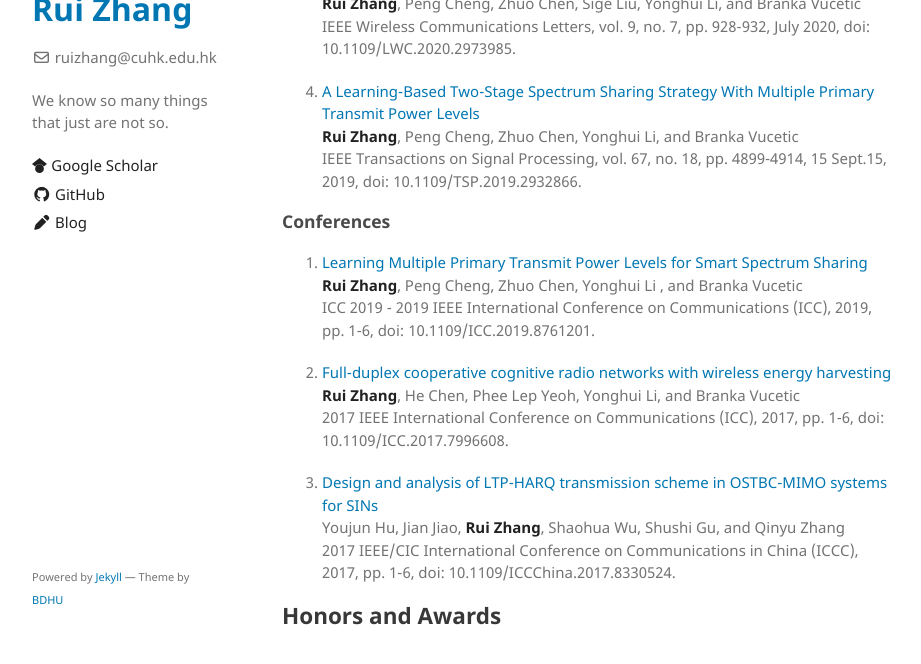
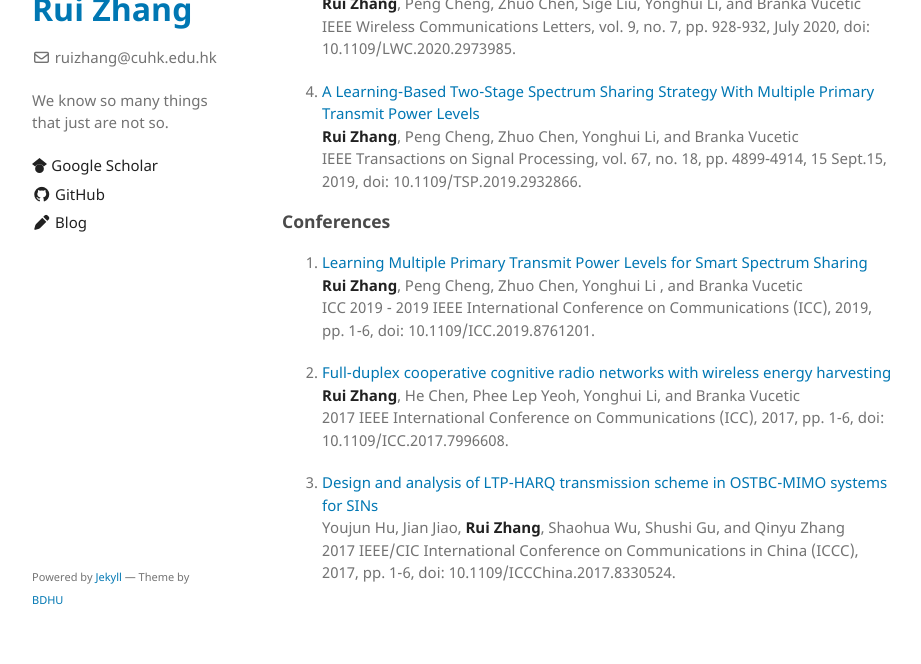
Before and after one commit to zhrrygh/zhrrygh.github.io, a Jekyll site: the page built from index.md, in a window 1280 px wide and 900 px high, scrolled down 546 px, cut to the strip 221-885 px from the top of the window. Shown: the whole strip, without its empty margins (178-1099 px from the left). Built offline with Jekyll 4.4.1, drawn with Linux system fonts in a browser that asks for light colours; after the commit the page ends 1401 px from its top, so only the background shows below that.

Commit message:
Update index.md

```diff
--- a/index.md
+++ b/index.md
@@ -50,4 +50,4 @@ ICC 2019 - 2019 IEEE International Conference on Communications (ICC), 2019, pp.
 Youjun Hu, Jian Jiao, **Rui Zhang**, Shaohua Wu, Shushi Gu, and Qinyu Zhang \
 2017 IEEE/CIC International Conference on Communications in China (ICCC), 2017, pp. 1-6, doi: 10.1109/ICCChina.2017.8330524.
 
-## Honors and Awards
+[//]: <> ## Honors and Awards
```
